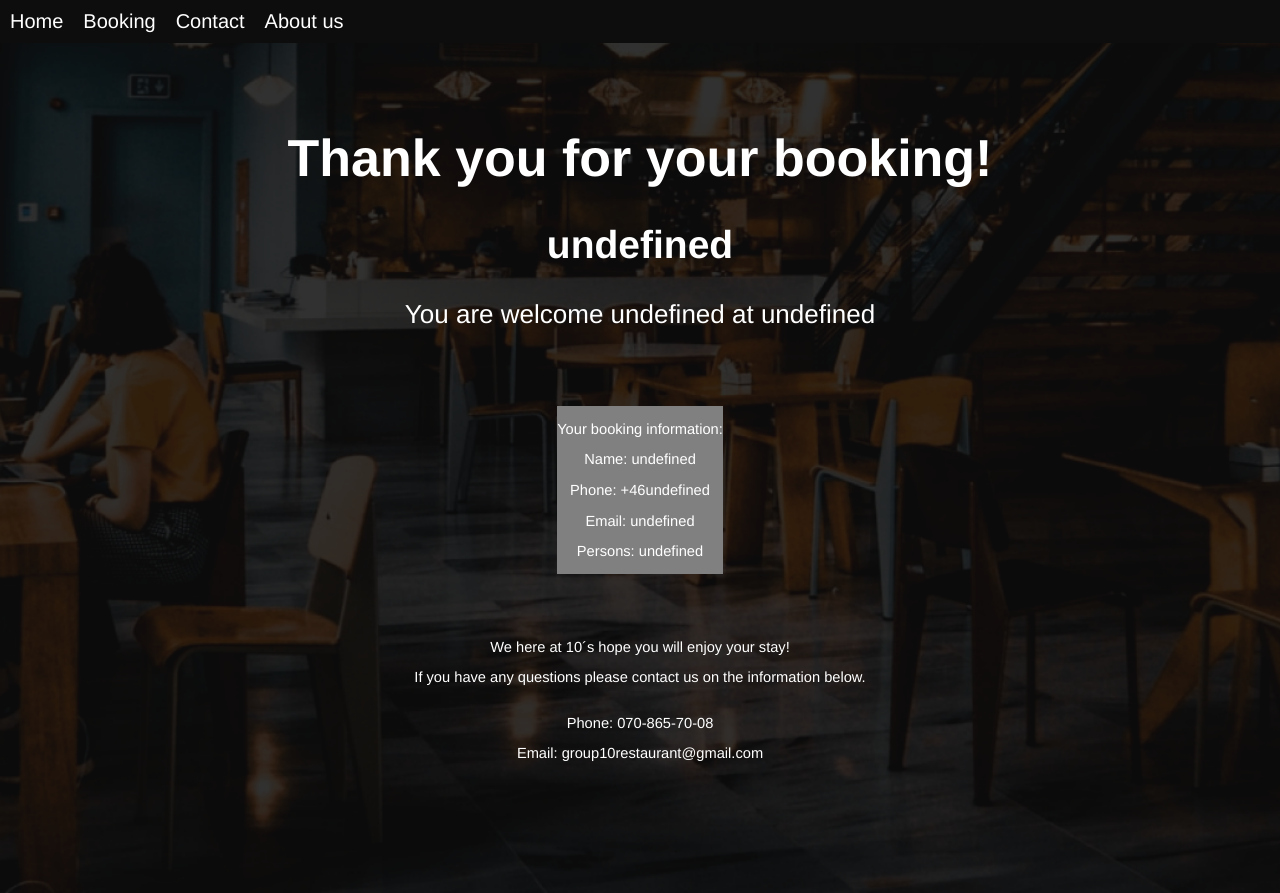
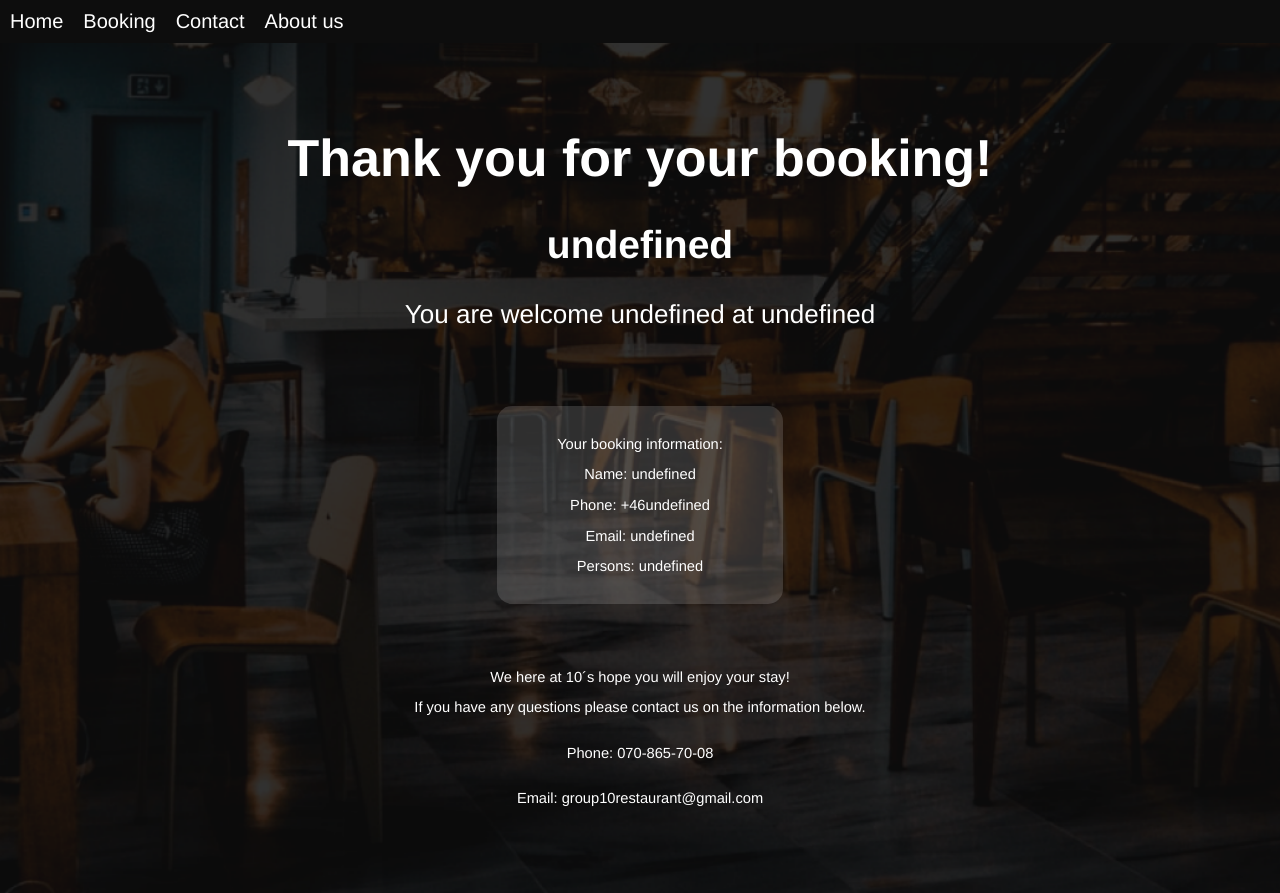
Before and after one commit to Alexandrhall/restaurant-app, a React (Create React App) app in the folder client/: page /booking/confirm/1 in a window 1280 px wide. Built offline with nearby package versions, Linux system fonts and the light colour scheme; no server answers.

Commit message:
confirmed styling

```diff
--- a/client/src/components/pages/ConfirmBooking.tsx
+++ b/client/src/components/pages/ConfirmBooking.tsx
@@ -30,12 +30,12 @@ export const ConfirmBooking = () => {
               <p>{`Persons: ${objData?.persons}`}</p>
             </div>
           </div>
-          <div className="contact">
+          <div>
             <div>
               <p>{`We here at 10´s hope you will enjoy your stay!`}</p>
               <p>{`If you have any questions please contact us on the information below.`}</p>
             </div>
-            <div>
+            <div className="contact">
               <p>{`Phone: 070-865-70-08`}</p>
               <p>{`Email: group10restaurant@gmail.com`}</p>
             </div>
--- a/client/src/styles/confirmbooking.scss
+++ b/client/src/styles/confirmbooking.scss
@@ -2,11 +2,9 @@
   display: flex;
   width: 50vw;
   flex-direction: column;
-  //   flex-wrap: wrap;
   justify-content: center;
   align-items: center;
   margin: 0 auto;
-  //   height: 100vh;
   h2 {
     flex-grow: 1;
   }
@@ -19,7 +17,7 @@
   background-image: url("../assets/Adminimage.png");
   background-repeat: no-repeat;
   background-size: cover;
-  height: 100vh;
+  height: 800px;
   padding-top: 50px;
 }
 
@@ -34,6 +32,9 @@
 }
 
 .infoMsg {
-  background-color: gray;
+  background-color: rgba(255, 255, 255, 0.15);
   margin: 50px;
+  padding: 15px;
+  border-radius: 15px;
+  width: 40%;
 }
```
